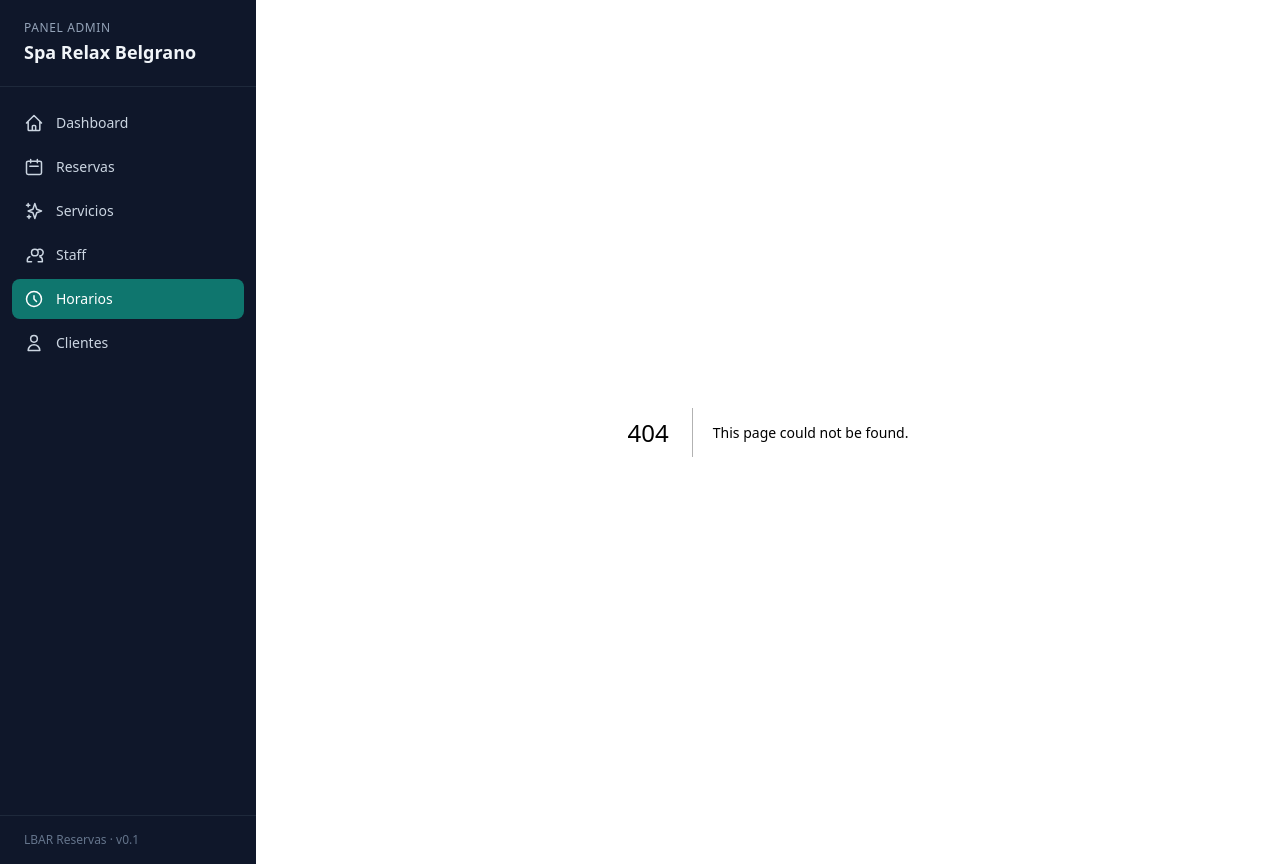
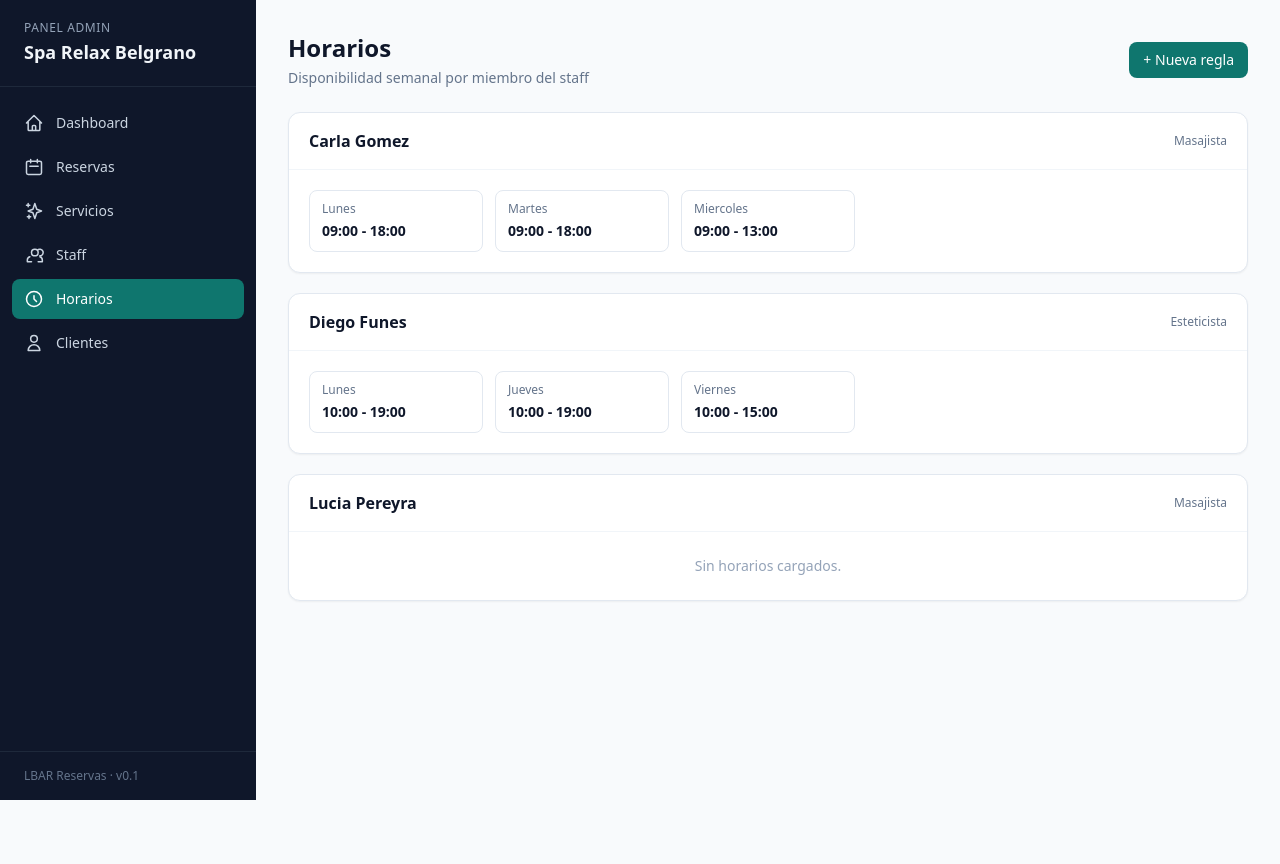
Before and after one commit to LBARIA96/lbar-admin, a Next.js app: page /horarios in a window 1280 px wide. Before the commit this address had no page. After the commit the page ends 800 px from the top, so only its background shows below. Built offline with nearby package versions, Linux system fonts and the light colour scheme.

Commit message:
Create page.js

```diff
--- /dev/null
+++ b/app/horarios/page.js
@@ -0,0 +1,41 @@
+import { staff, availabilityRules, weekdayNames } from '../lib/data';
+import { PageHeader, Card, Button } from '../components/ui';
+
+export default function HorariosPage() {
+  return (
+    <div>
+      <PageHeader
+        title="Horarios"
+        subtitle="Disponibilidad semanal por miembro del staff"
+        action={<Button>+ Nueva regla</Button>}
+      />
+      <div className="space-y-5">
+        {staff.map((m) => {
+          const rules = availabilityRules
+            .filter((r) => r.staff_id === m.id)
+            .sort((a, b) => a.weekday - b.weekday);
+          return (
+            <Card key={m.id}>
+              <div className="px-5 py-4 border-b border-slate-100 flex items-center justify-between">
+                <h3 className="font-semibold text-slate-900">{m.name}</h3>
+                <span className="text-xs text-slate-500">{m.role}</span>
+              </div>
+              {rules.length === 0 ? (
+                <p className="px-5 py-6 text-center text-sm text-slate-400">Sin horarios cargados.</p>
+              ) : (
+                <div className="grid grid-cols-2 sm:grid-cols-3 lg:grid-cols-5 gap-3 p-5">
+                  {rules.map((r) => (
+                    <div key={r.id} className="rounded-lg border border-slate-200 px-3 py-2.5">
+                      <p className="text-xs font-medium text-slate-500">{weekdayNames[r.weekday]}</p>
+                      <p className="text-sm font-semibold text-slate-900 mt-1">{r.start_time} - {r.end_time}</p>
+                    </div>
+                  ))}
+                </div>
+              )}
+            </Card>
+          );
+        })}
+      </div>
+    </div>
+  );
+}
```
